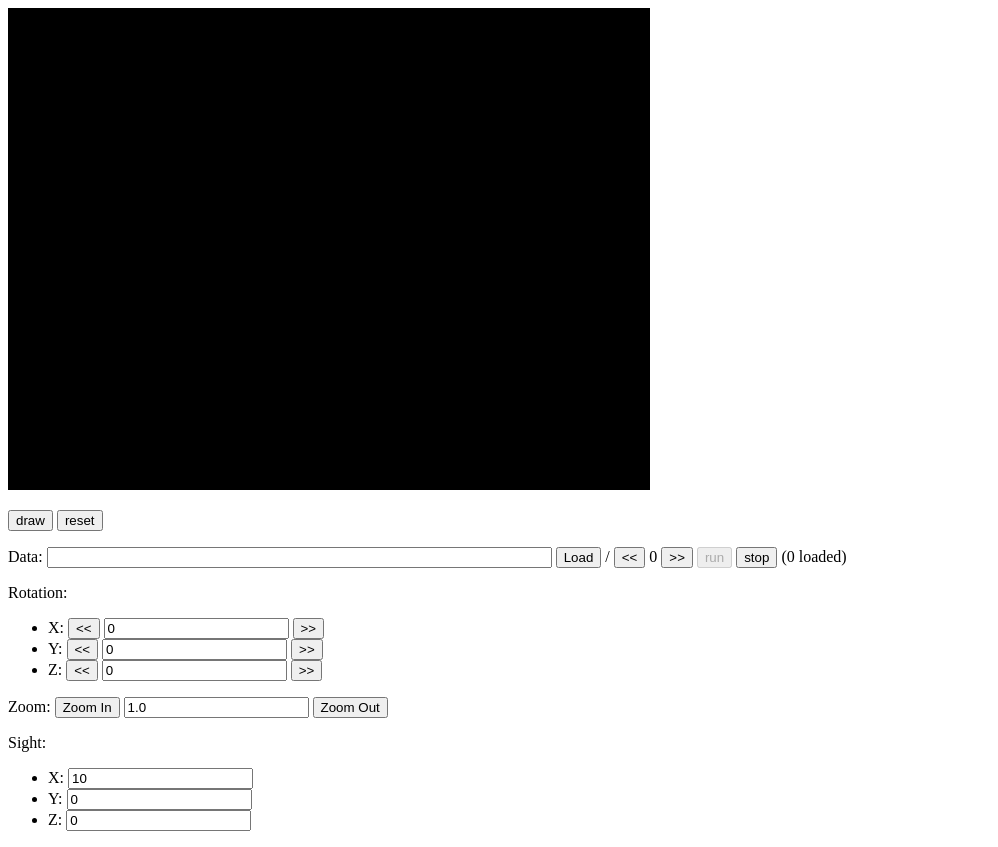
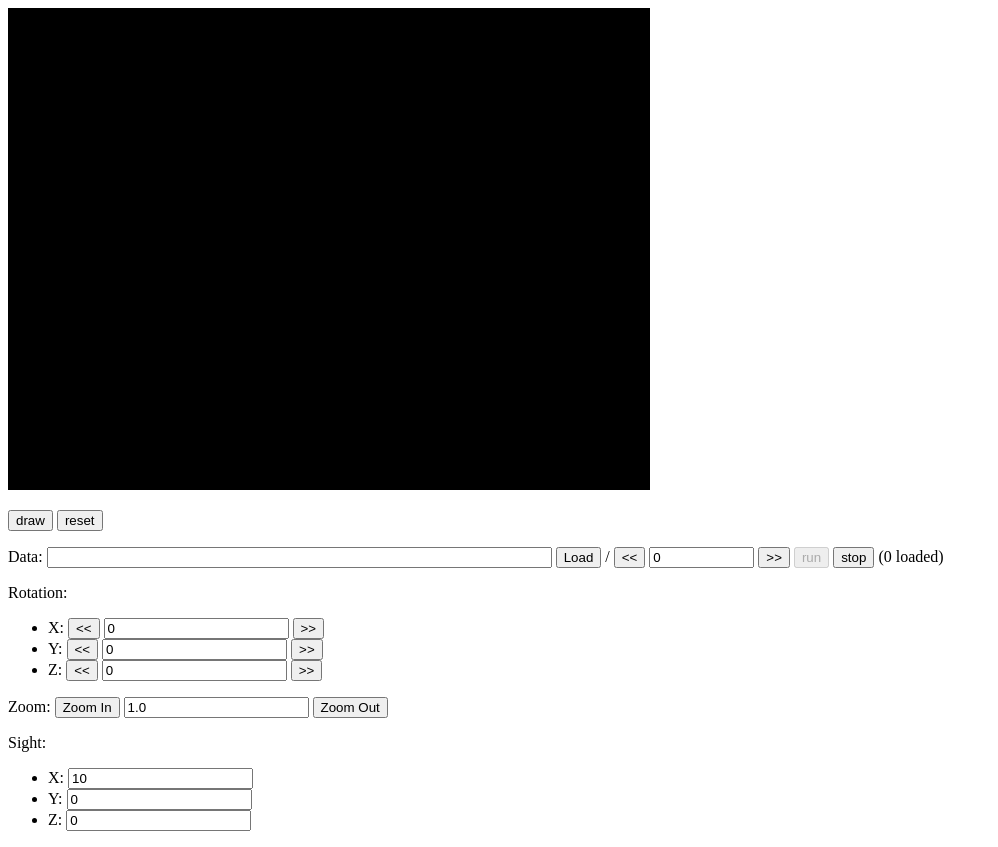
Before and after one commit to himorin/test-webgl-canvas, a plain HTML site: page index.html in a window 1280 px wide. Both pictures are taken after a click on the button "run". Shown: the whole page, without its empty margins (0-998 px from the left). Drawn offline with Linux system fonts and the light colour scheme.

Commit message:
jump to user input line

```diff
--- a/draw_data.js
+++ b/draw_data.js
@@ -5,7 +5,6 @@ var attLoc;
 var attStride;
 
 var fetch_data = [];
-var fetch_data_cline = 0;
 var fetch_data_run = 0;
 var fetch_data_interval = 500;
 
@@ -81,6 +80,7 @@ function mod_zoom(mul) {
 // test function
 function DrawPoints() {
   // position array, (x, y, z) * n : [x1, y1, z1, x2, y2, z2, ...]
+  var fetch_data_cline = parseInt(document.getElementById('data_cur').value);
   if ((fetch_data_cline < 0) || (fetch_data_cline >= fetch_data.length)) {
     console.log("Error, target line number is out of scope");
     return;
@@ -194,11 +194,11 @@ function LoadCSV() {
 }
 
 function ShowData(hop) {
-  var next = fetch_data_cline + hop;
+  var next = parseInt(document.getElementById('data_cur').value);
+  next += hop;
   if (next < 0) {next = 0; }
   if (next >= fetch_data.length) {next = fetch_data.length - 1; }
-  document.getElementById('data_cur').innerText = (next + 1);
-  fetch_data_cline = next;
+  document.getElementById('data_cur').value = (next + 1);
   DrawPoints();
 }
 
--- a/index.html
+++ b/index.html
@@ -39,7 +39,7 @@
     <input type="button" name="data_load" id="data_load" value="Load">
     /
     <input type="button" name="data_prev" id="data_prev" value="<<">
-    <span id="data_cur">0</span>
+    <input type="text" name="data_cur" id="data_cur" value="0" size="10">
     <input type="button" name="data_next" id="data_next" value=">>">
     <input type="button" name="data_run" id="data_run" value="run">
     <input type="button" name="data_stop" id="data_stop" value="stop" disabled>
```
